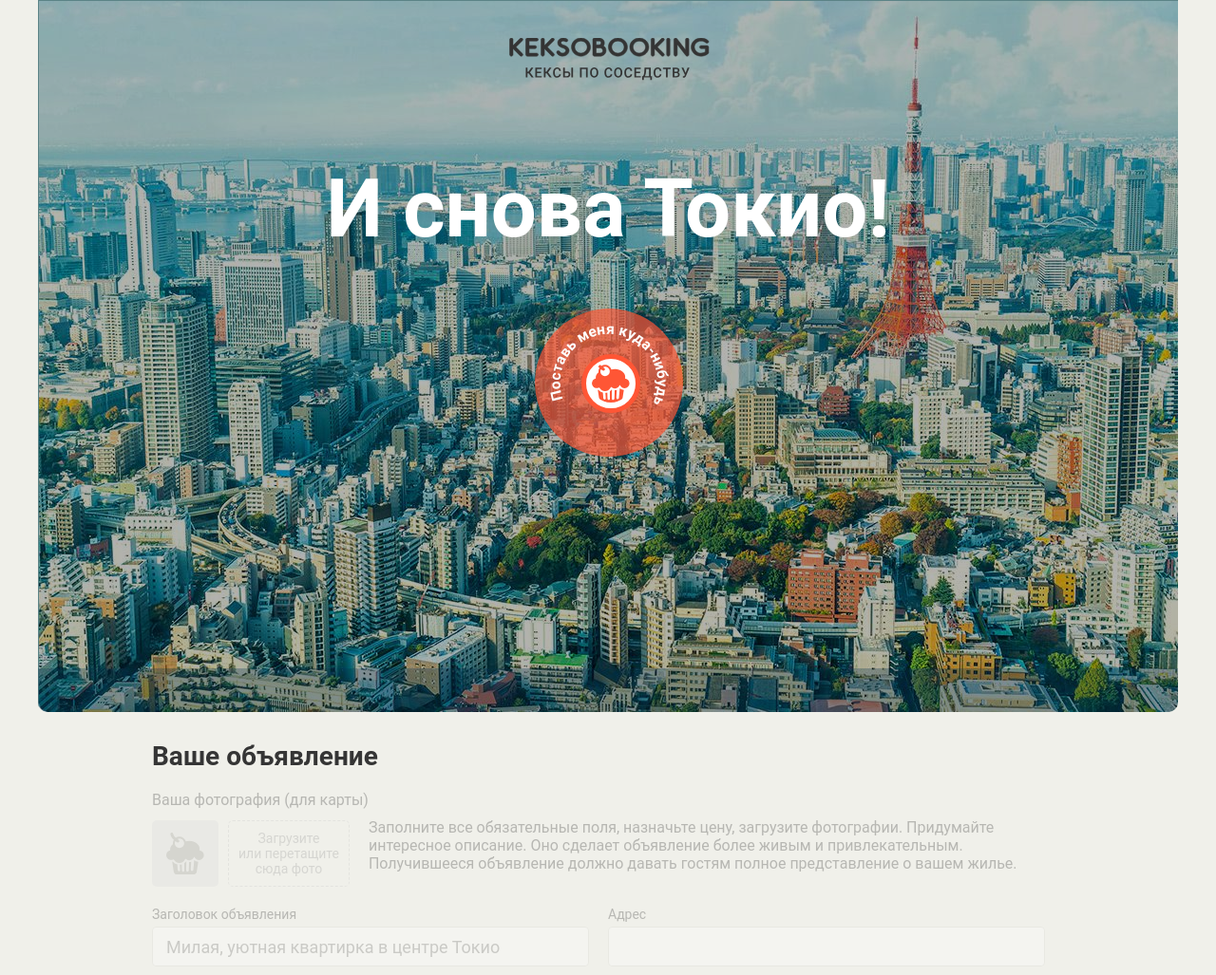
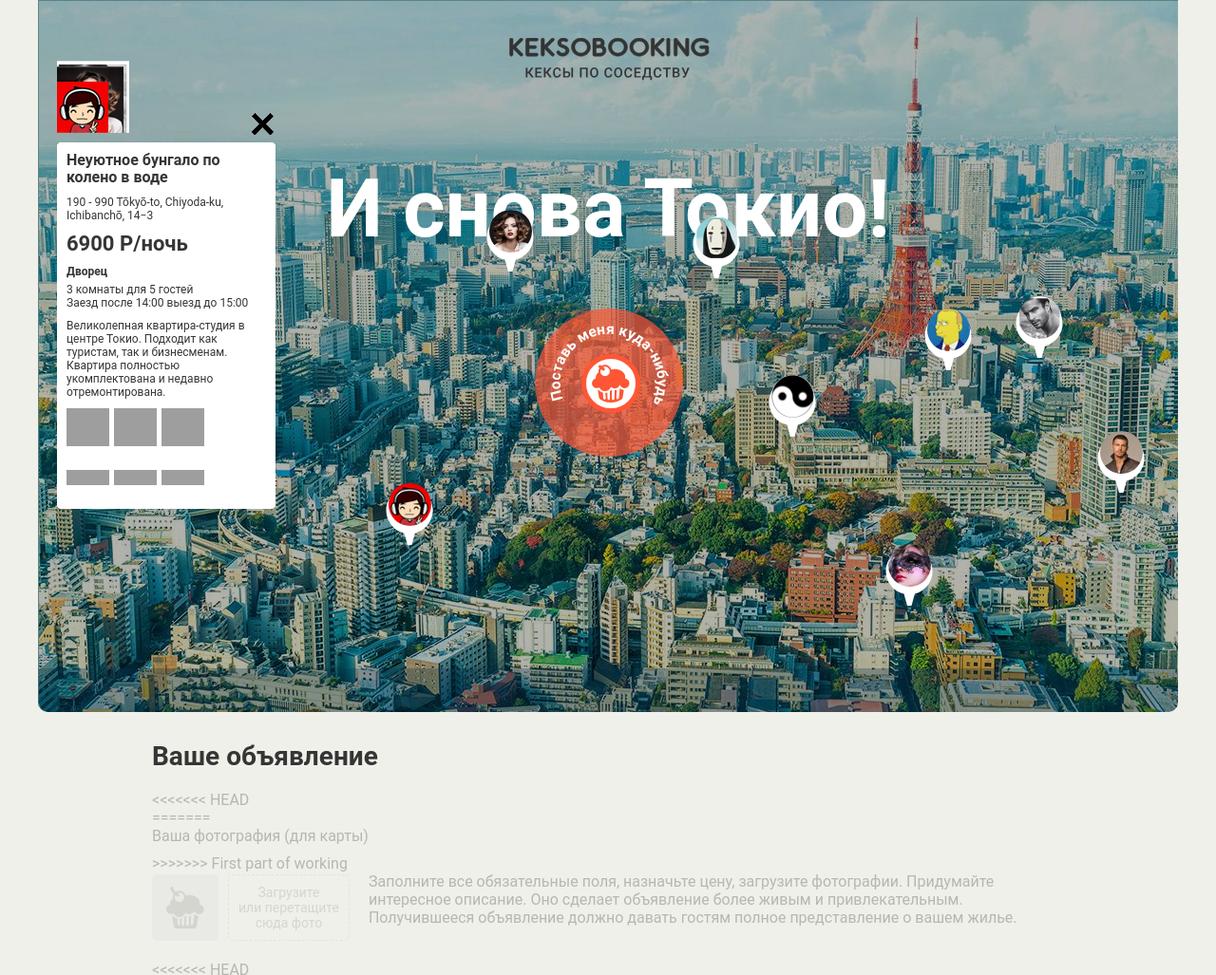
Before and after one commit to fixprogram/keksobooking, a website: page index.html in a window 1280 px wide. Shown: the top 1027 px of the page at 95% size. Drawn offline with Linux system fonts and the light colour scheme; grey boxes are pictures that could not be loaded; files whose address does not match are found by name.

Commit message:
First part of working

```diff
--- a/css/style.css
+++ b/css/style.css
@@ -208,13 +208,21 @@ fieldset {
 
   background-image: url("../img/pins.svg");
   background-repeat: no-repeat;
+<<<<<<< HEAD
   background-position: 0 -9px;
+=======
+  background-position: 0 -6px;
+>>>>>>> First part of working
 }
 
 .map__pin:not(.map__pin--main):hover::after,
 .map__pin:not(.map__pin--main):active::after,
 .map__pin--active:not(.map__pin--main)::after {
+<<<<<<< HEAD
   background-position: 0 -88px;
+=======
+  background-position: 0 -86px;
+>>>>>>> First part of working
 }
 
 .map__pin:active img,
--- a/index.html
+++ b/index.html
@@ -85,7 +85,11 @@
     <section class="notice">
       <h2 class="notice__title">Ваше объявление</h2>
       <form class="ad-form ad-form--disabled" method="post" enctype="multipart/form-data" autocomplete="off">
+<<<<<<< HEAD
         <fieldset class="ad-form-header">
+=======
+        <fieldset class="ad-form-header" disabled>
+>>>>>>> First part of working
           <legend class="ad-form-header__title">Ваша фотография (для карты)</legend>
           <div class="ad-form-header__upload">
             <div class="ad-form-header__preview">
@@ -98,6 +102,7 @@
             <p class="ad-form-header__info">Заполните все обязательные поля, назначьте цену, загрузите фотографии. Придумайте интересное описание. Оно сделает объявление более живым и привлекательным. Получившееся объявление должно давать гостям полное представление о вашем жилье.</p>
           </div>
         </fieldset>
+<<<<<<< HEAD
         <fieldset class="ad-form__element ad-form__element--wide">
           <label class="ad-form__label" for="title">Заголовок объявления</label>
           <input id="title" name="title" type="text" placeholder="Милая, уютная квартирка в центре Токио">
@@ -107,6 +112,17 @@
           <input id="address" name="address" type="text">
         </fieldset>
         <fieldset class="ad-form__element">
+=======
+        <fieldset class="ad-form__element ad-form__element--wide" disabled>
+          <label class="ad-form__label" for="title">Заголовок объявления</label>
+          <input id="title" name="title" type="text" placeholder="Милая, уютная квартирка в центре Токио">
+        </fieldset>
+        <fieldset class="ad-form__element ad-form__element--wide" disabled>
+          <label class="ad-form__label" for="address">Адрес</label>
+          <input id="address" name="address" type="text">
+        </fieldset>
+        <fieldset class="ad-form__element" disabled>
+>>>>>>> First part of working
           <label class="ad-form__label" for="type">Тип жилья</label>
           <select id="type" name="type">
             <option value="bungalo">Бунгало</option>
@@ -115,11 +131,19 @@
             <option value="palace">Дворец</option>
           </select>
         </fieldset>
+<<<<<<< HEAD
         <fieldset class="ad-form__element">
           <label class="ad-form__label" for="price">Цена за ночь, руб.</label>
           <input id="price" name="price" type="number" placeholder="5000">
         </fieldset>
         <fieldset class="ad-form__element ad-form__element--time">
+=======
+        <fieldset class="ad-form__element" disabled>
+          <label class="ad-form__label" for="price">Цена за ночь, руб.</label>
+          <input id="price" name="price" type="number" placeholder="5000">
+        </fieldset>
+        <fieldset class="ad-form__element ad-form__element--time" disabled>
+>>>>>>> First part of working
           <label class="ad-form__label" for="timein">Время заезда и выезда</label>
           <select id="timein" name="timein">
             <option value="12:00" selected>После 12</option>
@@ -132,7 +156,11 @@
             <option value="14:00">Выезд до 14</option>
           </select>
         </fieldset>
+<<<<<<< HEAD
         <fieldset class="ad-form__element">
+=======
+        <fieldset class="ad-form__element" disabled>
+>>>>>>> First part of working
           <label class="ad-form__label" for="room_number">Кол-во комнат</label>
           <select id="room_number" name="rooms">
             <option value="1" selected>1 комната</option>
@@ -141,7 +169,11 @@
             <option value="100">100 комнат</option>
           </select>
         </fieldset>
+<<<<<<< HEAD
         <fieldset class="ad-form__element">
+=======
+        <fieldset class="ad-form__element" disabled>
+>>>>>>> First part of working
           <label class="ad-form__label" for="capacity">Количество мест</label>
           <select id="capacity" name="capacity">
             <option value="3" selected>для 3 гостей</option>
@@ -150,7 +182,11 @@
             <option value="0">не для гостей</option>
           </select>
         </fieldset>
+<<<<<<< HEAD
         <fieldset class="ad-form__element ad-form__element--wide features">
+=======
+        <fieldset class="ad-form__element ad-form__element--wide features" disabled>
+>>>>>>> First part of working
           <legend>Удобства: Wi-Fi, кухня, парковка, стиралка, лифт, кондиционер</legend>
           <input type="checkbox" name="features" value="wifi" id="feature-wifi" class="feature__checkbox visually-hidden">
           <label class="feature feature--wifi" for="feature-wifi">Wi-Fi</label>
@@ -165,11 +201,19 @@
           <input type="checkbox" name="features" value="conditioner" id="feature-conditioner" class="feature__checkbox visually-hidden">
           <label class="feature feature--conditioner" for="feature-conditioner">Кондиционер</label>
         </fieldset>
+<<<<<<< HEAD
         <fieldset class="ad-form__element ad-form__element--wide">
           <label class="ad-form__label" for="description">Описание (не обязательно)</label>
           <textarea id="description" name="description" placeholder="Здесь расскажите о том, какое ваше жилье замечательное и вообще"></textarea>
         </fieldset>
         <fieldset class="ad-form__element ad-form__element--wide">
+=======
+        <fieldset class="ad-form__element ad-form__element--wide" disabled>
+          <label class="ad-form__label" for="description">Описание (не обязательно)</label>
+          <textarea id="description" name="description" placeholder="Здесь расскажите о том, какое ваше жилье замечательное и вообще"></textarea>
+        </fieldset>
+        <fieldset class="ad-form__element ad-form__element--wide" disabled>
+>>>>>>> First part of working
           <label class="ad-form__label">Фотографии жилья</label>
           <div class="ad-form__photo-container">
             <div class="ad-form__upload">
@@ -179,7 +223,11 @@
             <div class="ad-form__photo"></div>
           </div>
         </fieldset>
+<<<<<<< HEAD
         <fieldset class="ad-form__element ad-form__element--submit">
+=======
+        <fieldset class="ad-form__element ad-form__element--submit" disabled>
+>>>>>>> First part of working
           <button class="ad-form__submit" type="submit">Опубликовать</button>
           или <button class="ad-form__reset" type="reset">очистить</button>
         </fieldset>
@@ -248,5 +296,11 @@
     </div>
   </template>
 
+<<<<<<< HEAD
+=======
+  <script src="js/map.js"></script>
+  <script src="js/main.js"></script>
+
+>>>>>>> First part of working
 </body>
 </html>
--- /dev/null
+++ b/js/map.js
@@ -0,0 +1,231 @@
+"use strict";
+
+var texts = ["Большая уютная квартира", "Маленькая неуютная квартира", "Огромный прекрасный дворец", "Маленький ужасный дворец", "Красивый гостевой домик", "Некрасивый негостеприимный домик", "Уютное бунгало далеко от моря", "Неуютное бунгало по колено в воде"];
+var houseTypes = ['palace', 'flat', 'house', 'bungalo'];
+var checkDates = ['13:00', '14:00', '15:00'];
+var featuresList = ["wifi", "dishwasher", "parking", "washer", "elevator", "conditioner"];
+var photos = ["http://o0.github.io/assets/images/tokyo/hotel1.jpg", "http://o0.github.io/assets/images/tokyo/hotel2.jpg", "http://o0.github.io/assets/images/tokyo/hotel3.jpg"];
+
+function giveImg(i) {
+    return 'img/avatars/user0'+(i+1)+'.png';
+}
+
+function giveText(i, texts) {
+    return texts[i];
+}
+
+function getX() {
+    return Math.floor(Math.random() * (100 - 1) + 1) * 10;
+}
+
+function getY() {
+    return Math.floor(Math.random() * (100 - 1) + 1) * 10;
+}
+
+function getPrice() {
+    return Math.floor(Math.random() * (100 - 10) + 10) * 100;
+}
+
+function getHouseType(houseTypes) {
+    var i = Math.floor(Math.random() * (houseTypes.length - 0) + 0);
+    if(houseTypes[i] == 'palace') {
+      return 'Дворец';
+    } else if(houseTypes[i] == 'flat') {
+      return 'Квартира';
+    } else if(houseTypes[i] == 'house') {
+      return 'Дом';
+    } else {
+      return 'Бунгало';
+    }
+}
+
+function getRoomsNumber() {
+    var roomsNumber = Math.floor(Math.random() * (6 - 1) + 1);
+    if(roomsNumber == 1) {
+      roomsNumber += ' комната';
+    } else {
+      roomsNumber += ' комнаты';
+    }
+    return roomsNumber;
+}
+
+function getGuestsNumber() {
+    var guestsNumber = Math.floor(Math.random() * (6 - 1) + 1);
+    if(guestsNumber == 1) {
+      guestsNumber += ' гостя';
+    } else {
+      guestsNumber += ' гостей';
+    }
+    return guestsNumber;
+}
+
+function getCheckIn(checkDates) {
+    var i = Math.floor(Math.random() * (checkDates.length - 0) + 0);
+    return checkDates[i];
+}
+
+function getCheckOut(checkDates) {
+    var i = Math.floor(Math.random() * (checkDates.length - 0) + 0);
+    return checkDates[i];
+}
+
+function getFeatures(featuresList) {
+    var size = Math.floor(Math.random() * (featuresList.length - 0) + 0);
+    var arrayOfFeatures = [];
+    for(var i = 0; i < size; i++) {
+        arrayOfFeatures.push(featuresList[i]);
+    }
+    return arrayOfFeatures;
+}
+
+function getRandomNumber(photos) {
+    return Math.floor(Math.random() * (photos.length - 0) + 0);
+}
+
+function getPhotos(photos) {
+    var randomArray = [];
+    for(var i = 0; i < photos.length; i++) {
+        randomArray.push(photos[getRandomNumber(photos)]);
+    }
+    return randomArray;
+}
+
+function getRandomLocation(max, min) {
+    return Math.floor(Math.random() * (max - min) + min);
+}
+
+var arrayOfObjects = [];
+
+function createMapObject(i) {
+    var mapObject = {
+        'author' : {
+            'avatar' : giveImg(i)
+        },
+        'offer' : {
+            'title' : giveText(i, texts),
+            'address' : ''+getX()+' - '+getY()+' Tōkyō-to, Chiyoda-ku, Ichibanchō, 14−3',
+            'price' : getPrice(),
+            'type' : getHouseType(houseTypes),
+            'rooms' : getRoomsNumber(),
+            'guests' : getGuestsNumber(),
+            'checkin' : getCheckIn(checkDates),
+            'checkout' : getCheckOut(checkDates),
+            'features' : getFeatures(featuresList),
+            'description' : 'Великолепная квартира-студия в центре Токио. Подходит как туристам, так и бизнесменам. Квартира полностью укомплектована и недавно отремонтирована.',
+            'photos' : getPhotos(photos)
+        },
+        'location' : {
+          'x' : getRandomLocation(1150, 300),
+          'y' : getRandomLocation(704, 154)
+        }
+    };
+    arrayOfObjects.push(mapObject);
+}
+
+var map = document.querySelector('.map');
+
+var pins = document.querySelector('.map__pins');
+
+function createPin(x, y, src, alt) {
+  var pin = document.createElement('button');
+  pin.type = 'button';
+  pin.classList.add('map__pin');
+  pin.style.left = ''+x+'px';
+  pin.style.top = ''+y+'px';
+  var img = document.createElement('img');
+  img.src = src;
+  img.alt = alt;
+  img.width = 45;
+  img.height = 45;
+  pin.appendChild(img);
+  pins.appendChild(pin);
+}
+
+function createSomeElement(tagName, className, isClose, type, text, list, gallery, src, title) {
+  var elem = document.createElement(tagName);
+  if(tagName == 'p') {
+    elem.classList.add('popup__text');
+  }
+  elem.classList.add(className);
+  if(isClose) {
+    elem.innerHTML = 'Закрыть';
+  }
+  if(type) {
+    elem.type = 'button';
+  }
+  if(text) {
+    elem.innerHTML = text;
+  }
+  if(list) {
+    if(arrayOfObjects[i].offer.features.length > 1) {
+      for(var j = 0; j < arrayOfObjects[i].offer.features.length; j++) {
+        elem.appendChild(createFeatureElement(arrayOfObjects[i].offer.features[j]));
+      }
+    }
+  }
+  if(gallery) {
+    for(var n = 0; n < photos.length; n++) {
+      elem.appendChild(createPhotoElement(src[n], title));
+    }
+  }
+  return elem;
+}
+
+function createFeatureElement(itemClass) {
+  var feature = document.createElement('li');
+  feature.classList.add('popup__feature');
+  feature.classList.add('popup__feature--'+itemClass+'');
+  return feature;
+}
+
+function createPhotoElement(src, title) {
+  var img = document.createElement('img');
+  img.classList.add('popup__photo');
+  img.src = src;
+  img.alt = title;
+  img.width = 45;
+  img.height = 40;
+  return img;
+}
+
+var mapFilters = document.querySelector('.map__filters-container');
+
+function createMapPopup(titleElement, srcElement, title, address, price, type, rooms, guests, checkin, checkout, description, srcPhoto) {
+  var popup = document.createElement('article');
+  popup.classList.add('map__card');
+  var img = document.createElement('img');
+  img.classList.add('popup__avatar');
+  img.alt = titleElement;
+  img.src = srcElement;
+  popup.appendChild(img);
+  popup.appendChild(createSomeElement('button', 'popup__close', true, true));
+  popup.appendChild(createSomeElement('h3', 'popup__title', '', '', title));
+  popup.appendChild(createSomeElement('p', 'popup__text--address', '', '', address));
+  popup.appendChild(createSomeElement('p', 'popup__text--price', '', '', price+' Р/ночь'));
+  popup.appendChild(createSomeElement('h4', 'popup__type', '', '', type));
+  popup.appendChild(createSomeElement('p', 'popup__text--capacity', '', '', ''+(rooms + ' для ' + guests)+''));
+  popup.appendChild(createSomeElement('p', 'popup__text--time', '', '', ''+('Заезд после ' + checkin + ' выезд до ' + checkout)+''));
+  popup.appendChild(createSomeElement('ul', 'popup__features', '', '', '', true));
+  popup.appendChild(createSomeElement('p', 'popup__description', '', '', description));
+  popup.appendChild(createSomeElement('div', 'popup__photos', '', '', '', '', true, srcPhoto, titleElement));
+  map.insertBefore(popup, mapFilters);
+}
+
+for(var i = 0; i < 8; i++) {
+  createMapObject(i);
+  createPin(arrayOfObjects[i].location.x, arrayOfObjects[i].location.y, arrayOfObjects[i].author.avatar, arrayOfObjects[i].offer.title);
+  createMapPopup(arrayOfObjects[i].offer.title, arrayOfObjects[i].author.avatar, arrayOfObjects[i].offer.title, arrayOfObjects[i].offer.address, arrayOfObjects[i].offer.price, arrayOfObjects[i].offer.type, arrayOfObjects[i].offer.rooms, arrayOfObjects[i].offer.guests, arrayOfObjects[i].offer.checkin, arrayOfObjects[i].offer.checkout, arrayOfObjects[i].offer.description, arrayOfObjects[i].offer.photos);
+}
+
+const PIN_SIZE = 65;
+
+var inputAddress = document.getElementById('address');
+inputAddress.value = ''+1200/2+', '+750/2+'';
+
+var mapPinMain = document.querySelector('.map__pin--main');
+var form = document.querySelector('.ad-form');
+mapPinMain.addEventListener('mouseup', function() {
+  map.classList.remove('map--faded');
+  form.classList.remove('ad-form--disabled');
+
+});
```
